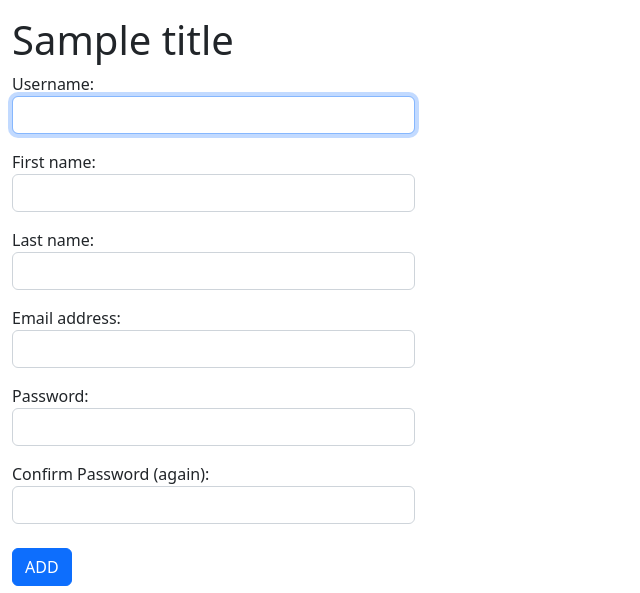
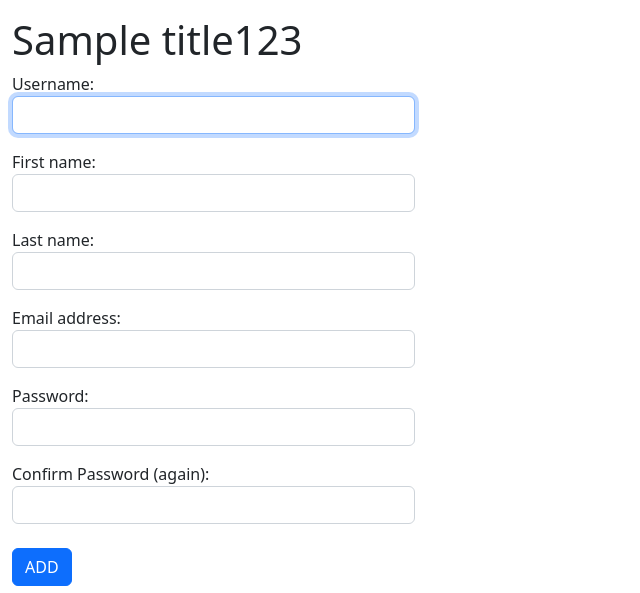
Before and after one commit to vaibhavgirase635/catalyst-count, a Django app: template templates/myapp/add_user.html in a window 1280 px wide. Shown: the part 56-649 px from the top of the page, without its empty margins (0-640 px from the left). Run offline with Django 5.2, Linux system fonts and the light colour scheme; tables that the repository leaves empty hold one stand-in row (values such as "Sample post"); the template is opened without the code that fills it: values that come from a table or form of the project are taken from there, most other values are stand-ins (such as "Sample title", 1, 10 or a date in 2020); parts of the project's set-up code (start-up, migrations or seed data) failed here and were passed over; some libraries are stand-ins or nearby versions.

Commit message:
update add user

```diff
--- a/templates/myapp/add_user.html
+++ b/templates/myapp/add_user.html
@@ -23,7 +23,7 @@
             <div class="row mb-2">
                 <div class="col-sm-10 profile_title">
                     <div style="display: flex; gap: 4rem;">
-                        <h1 class="m-0">{{title}}</h1>
+                        <h1 class="m-0">{{title}}123</h1>
 
                     </div>
 
```
